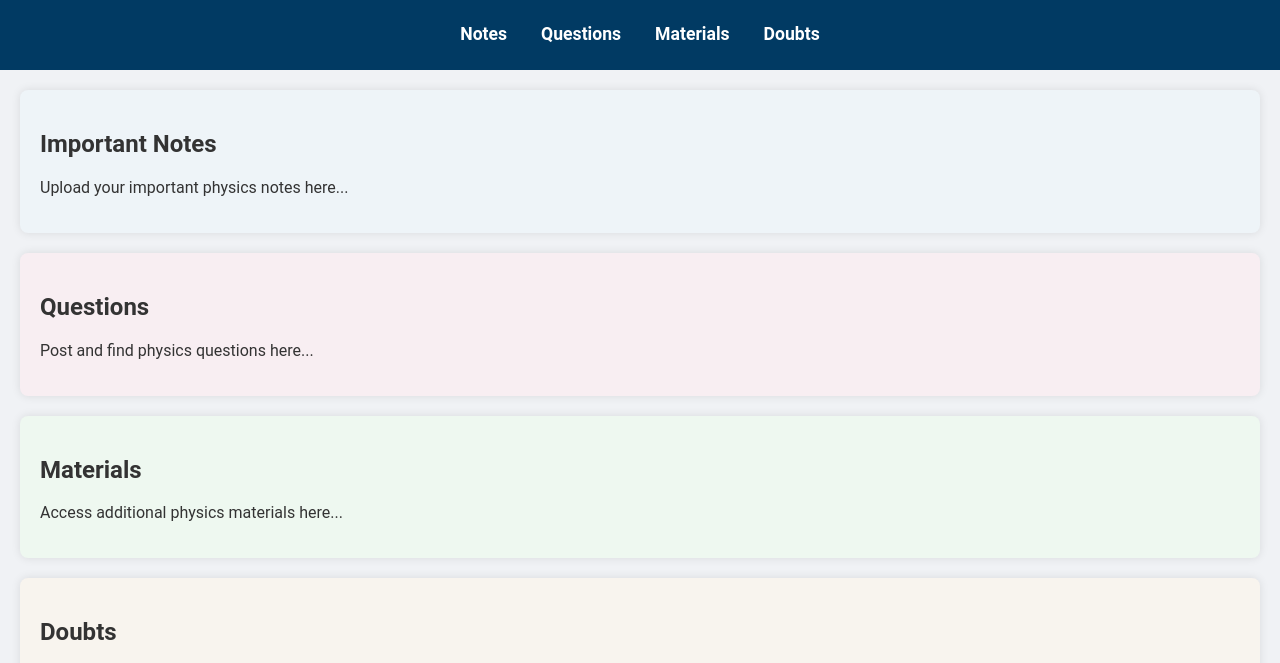
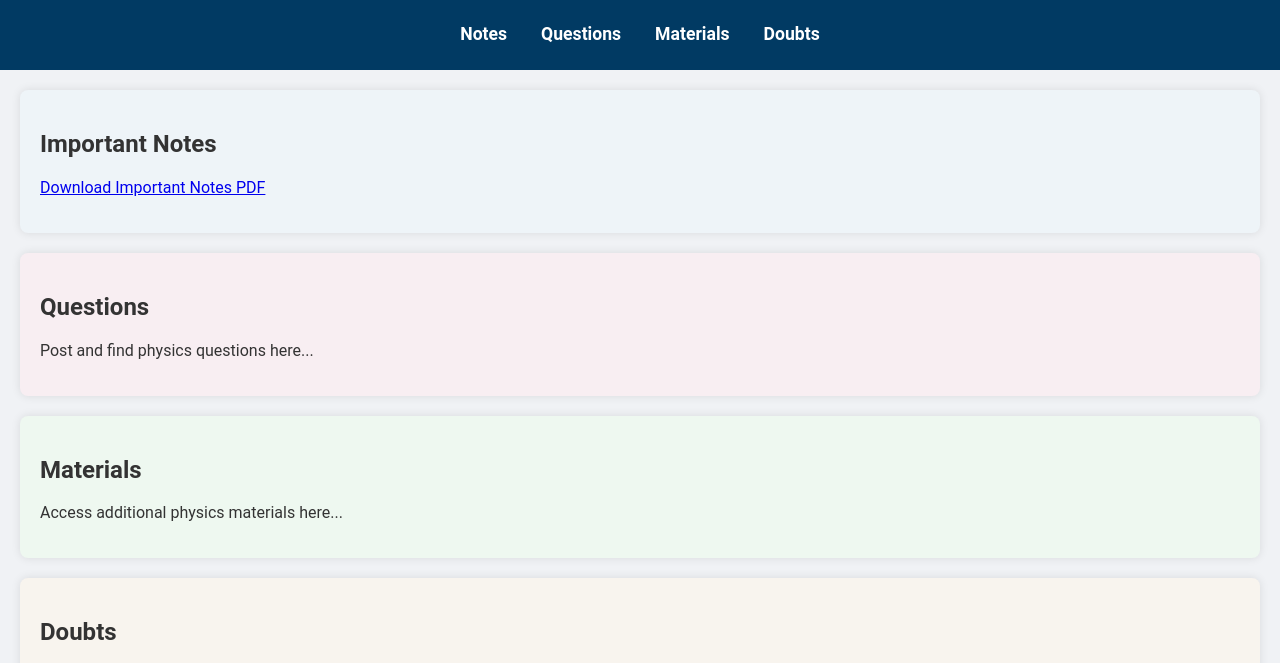
Before and after one commit to amaljithnk/jiths-physics, a plain HTML site: page index.html in a window 1280 px wide. Shown: the part 89-752 px from the top of the page. Drawn offline with Linux system fonts and the light colour scheme.

Commit message:
Update index.html

```diff
--- a/index.html
+++ b/index.html
@@ -22,7 +22,7 @@
 
     <section id="notes">
         <h2>Important Notes</h2>
-        <p>Upload your important physics notes here...</p>
+        <p><a href="notes/practice_questions" target="_blank">Download Important Notes PDF</a></p>
     </section>
 
     <section id="questions">
```
